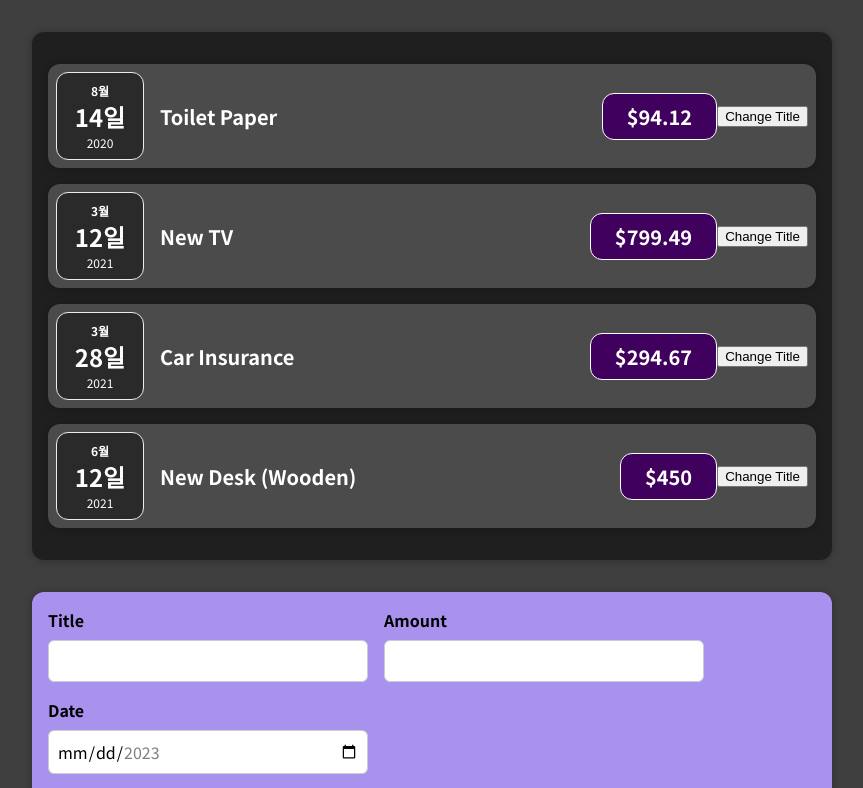
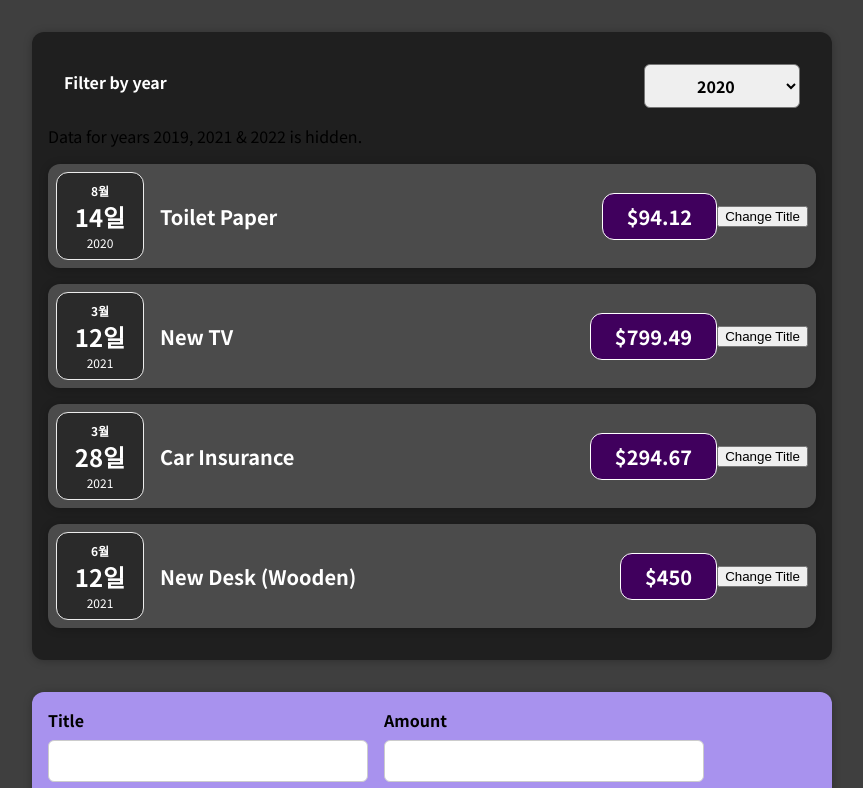
Before and after one commit to hyehye225/FE_study, a React (Create React App) app in the folder react/01-starting-setup/: page / in a window 1280 px wide. Shown: the top 788 px of the page, without its empty margins (208-1071 px from the left). Built offline with nearby package versions, Linux system fonts and the light colour scheme.

Commit message:
87. State 저장 목록 사용

```diff
--- a/react/01-starting-setup/src/App.js
+++ b/react/01-starting-setup/src/App.js
@@ -1,8 +1,8 @@
+import React, { useState } from "react";
 import Expenses from "./components/Expenses/Expenses";
 import "./components/Expenses/Expenses.css";
 import NewExpense from "./components/NewExpense/NewExpense";
-function App() {
-  const expenses = [
+const INITIAL_EXPENSES = [
   {
     id: "e1",
     title: "Toilet Paper",
@@ -23,38 +23,21 @@ function App() {
     date: new Date(2021, 5, 12),
   },
 ];
+const App = () => {
+  const [expenses, setExpenses] = useState(INITIAL_EXPENSES);
   const addExpenseHandler = (newExpense) => {
     console.log("In App.js");
     console.log(newExpense);
+    setExpenses((prev) => {
+      return [...prev, newExpense];
+    });
   };
   return (
-    // <>
-    //   <ExpenseItem
-    //     title={expenses[0].title}
-    //     amount={expenses[0].amount}
-    //     date={expenses[0].date}
-    //   />
-    //   <ExpenseItem
-    //     title={expenses[1].title}
-    //     amount={expenses[1].amount}
-    //     date={expenses[1].date}
-    //   />
-    //   <ExpenseItem
-    //     title={expenses[2].title}
-    //     amount={expenses[2].amount}
-    //     date={expenses[2].date}
-    //   />
-    //   <ExpenseItem
-    //     title={expenses[3].title}
-    //     amount={expenses[3].amount}
-    //     date={expenses[3].date}
-    //   />
-    // </>
     <>
       <Expenses expenses={expenses} />
       <NewExpense onAddExpense={addExpenseHandler} />
     </>
   );
-}
+};
 
 export default App;
--- /dev/null
+++ b/react/01-starting-setup/src/components/Expenses/ExpenseFilter.css
@@ -0,0 +1,24 @@
+.expenses-filter {
+  color: white;
+  padding: 0 1rem;
+}
+
+.expenses-filter__control {
+  display: flex;
+  width: 100%;
+  align-items: center;
+  justify-content: space-between;
+  margin: 1rem 0;
+}
+
+.expenses-filter label {
+  font-weight: bold;
+  margin-bottom: 0.5rem;
+}
+
+.expenses-filter select {
+  font: inherit;
+  padding: 0.5rem 3rem;
+  font-weight: bold;
+  border-radius: 6px;
+}
--- /dev/null
+++ b/react/01-starting-setup/src/components/Expenses/ExpenseFilter.js
@@ -0,0 +1,25 @@
+import React from "react";
+
+import "./ExpenseFilter.css";
+
+const ExpensesFilter = (props) => {
+  const filterChangeHandler = (event) => {
+    props.onChangeFilter(event.target.value);
+  };
+
+  return (
+    <div className="expenses-filter">
+      <div className="expenses-filter__control">
+        <label>Filter by year</label>
+        <select value={props.selected} onChange={filterChangeHandler}>
+          <option value="2022">2022</option>
+          <option value="2021">2021</option>
+          <option value="2020">2020</option>
+          <option value="2019">2019</option>
+        </select>
+      </div>
+    </div>
+  );
+};
+
+export default ExpensesFilter;
--- a/react/01-starting-setup/src/components/Expenses/Expenses.js
+++ b/react/01-starting-setup/src/components/Expenses/Expenses.js
@@ -1,11 +1,33 @@
+import React, { useState } from "react";
 import "./Expenses.css";
 import ExpenseItem from "./ExpenseItem";
 import Card from "../UI/Card";
+import ExpensesFilter from "./ExpenseFilter";
 function Expenses(props) {
   const expenses = props.expenses;
+  const [filteredYear, setFilteredYear] = useState("2020");
 
+  let filterInfoText = "2019, 2021 & 2022";
+
+  if (filteredYear === "2019") {
+    filterInfoText = "2020, 2021 & 2022";
+  } else if (filteredYear === "2021") {
+    filterInfoText = "2019, 2020 & 2022";
+  } else if (filteredYear === "2022") {
+    filterInfoText = "2019, 2020 & 2021";
+  }
+  const filterChangeHandler = (selectedYear) => {
+    console.log(selectedYear);
+    setFilteredYear(selectedYear);
+  };
   return (
+    <>
       <Card className="expenses">
+        <ExpensesFilter
+          selected={filteredYear}
+          onChangeFilter={filterChangeHandler}
+        />
+        <p>Data for years {filterInfoText} is hidden.</p>
         {expenses.map((expense) => (
           <ExpenseItem
             title={expense.title}
@@ -14,6 +36,7 @@ function Expenses(props) {
           />
         ))}
       </Card>
+    </>
   );
 }
 
```
Lines whose indentation alone changed are shown as unchanged.
